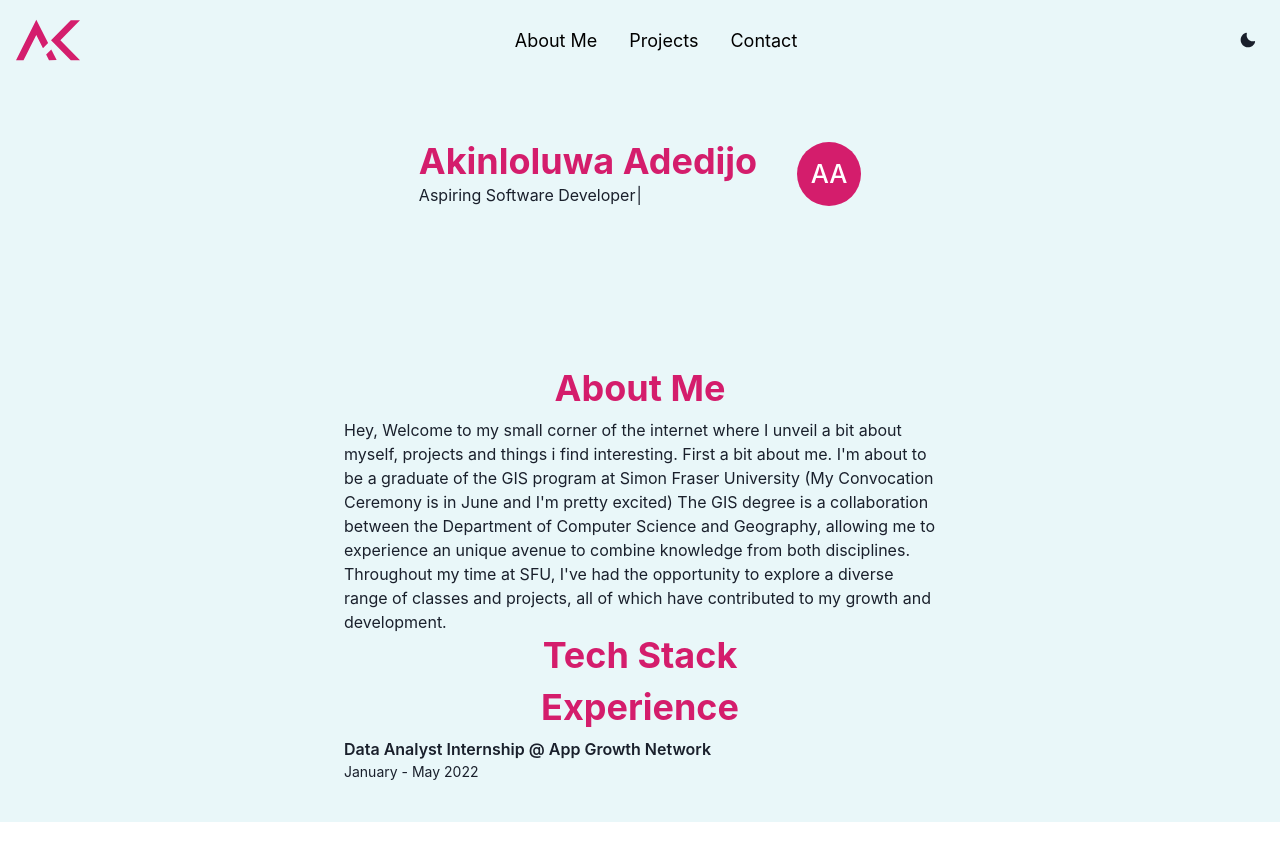
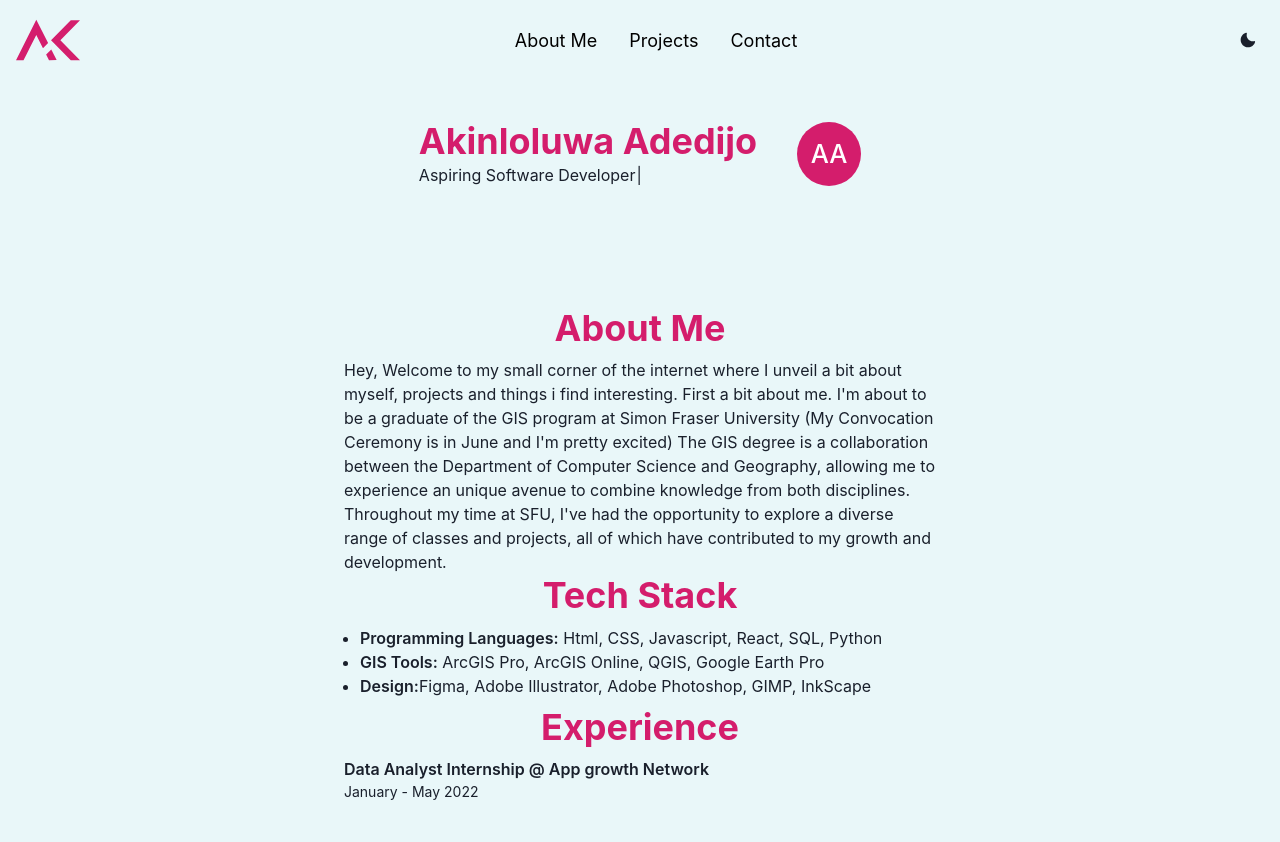
Before and after one commit to Akinloluwa-Adedijo/personal_website, a React (Vite) app: page / in a window 1280 px wide. Built offline with nearby package versions, Linux system fonts and the light colour scheme.

Commit message:
added tech stack

```diff
--- a/src/App.jsx
+++ b/src/App.jsx
@@ -13,11 +13,11 @@ function App() {
   return (
     <Box
       textAlign="center"
+      h={"100vh"}
       bg={useColorModeValue("background.light", "background.dark")}
     >
       <Navbar />
       <Home />
-      {/* <About /> */}
     </Box>
   );
 }
--- a/src/components/Home.jsx
+++ b/src/components/Home.jsx
@@ -13,18 +13,15 @@ import {
   Avatar,
   Text,
   Image,
+  UnorderedList,
+  ListItem,
   useColorModeValue,
 } from "@chakra-ui/react";
-import { CheckCircleIcon } from "@chakra-ui/icons";
 import Typewriter from "typewriter-effect";
 
 const Home = () => {
   return (
-    <Box
-      bg={useColorModeValue("background.light", "background.dark")}
-      mt={5}
-      h={"80vh"}
-    >
+    <Box bg={useColorModeValue("background.light", "background.dark")}>
       <Center>
         <Flex alignItems={"center"} minW={"200px"} p={10} gap={10}>
           <Box textAlign={"left"}>
@@ -55,7 +52,7 @@ const Home = () => {
         </Flex>
       </Center>
       <Center bg={useColorModeValue("background.light", "background.dark")}>
-        <Box h={"max-content"} w={{ base: "md", md: "2xl" }} mt={20} p={10}>
+        <Box h={"max-content"} w={{ base: "md", md: "2xl" }} mt={10} p={10}>
           <Heading
             as={"h3"}
             fontSize={{ base: "2xl", md: "4xl" }}
@@ -84,7 +81,26 @@ const Home = () => {
           >
             Tech Stack
           </Heading>
-          <Text></Text>
+          <UnorderedList textAlign={"left"}>
+            <ListItem>
+              <Text as={"span"} fontWeight={600}>
+                Programming Languages:
+              </Text>{" "}
+              Html, CSS, Javascript, React, SQL, Python
+            </ListItem>
+            <ListItem>
+              <Text as={"span"} fontWeight={600}>
+                GIS Tools:
+              </Text>{" "}
+              ArcGIS Pro, ArcGIS Online, QGIS, Google Earth Pro
+            </ListItem>
+            <ListItem>
+              <Text as={"span"} fontWeight={600}>
+                Design:
+              </Text>
+              Figma, Adobe Illustrator, Adobe Photoshop, GIMP, InkScape
+            </ListItem>
+          </UnorderedList>
           <Heading
             as={"h3"}
             fontSize={{ base: "2xl", md: "4xl" }}
@@ -95,9 +111,8 @@ const Home = () => {
             Experience
           </Heading>
           <Box textAlign={"left"} gap={10}>
-            {/* <CheckCircleIcon /> */}
             <Text fontWeight={600}>
-              Data Analyst Internship @ App Growth Network
+              Data Analyst Internship @ App growth Network
             </Text>
             <Text fontSize={"sm"}>January - May 2022</Text>
           </Box>
```
